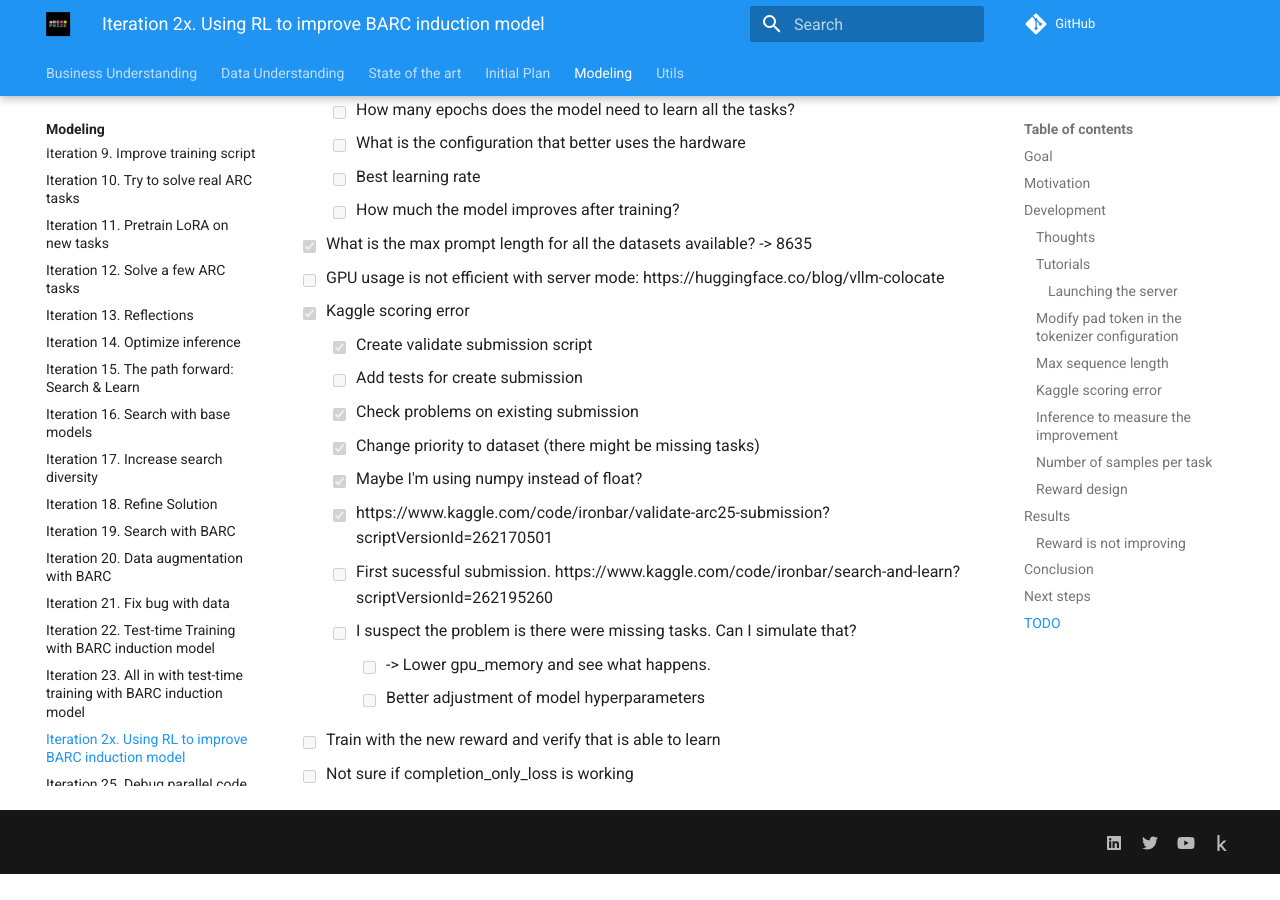
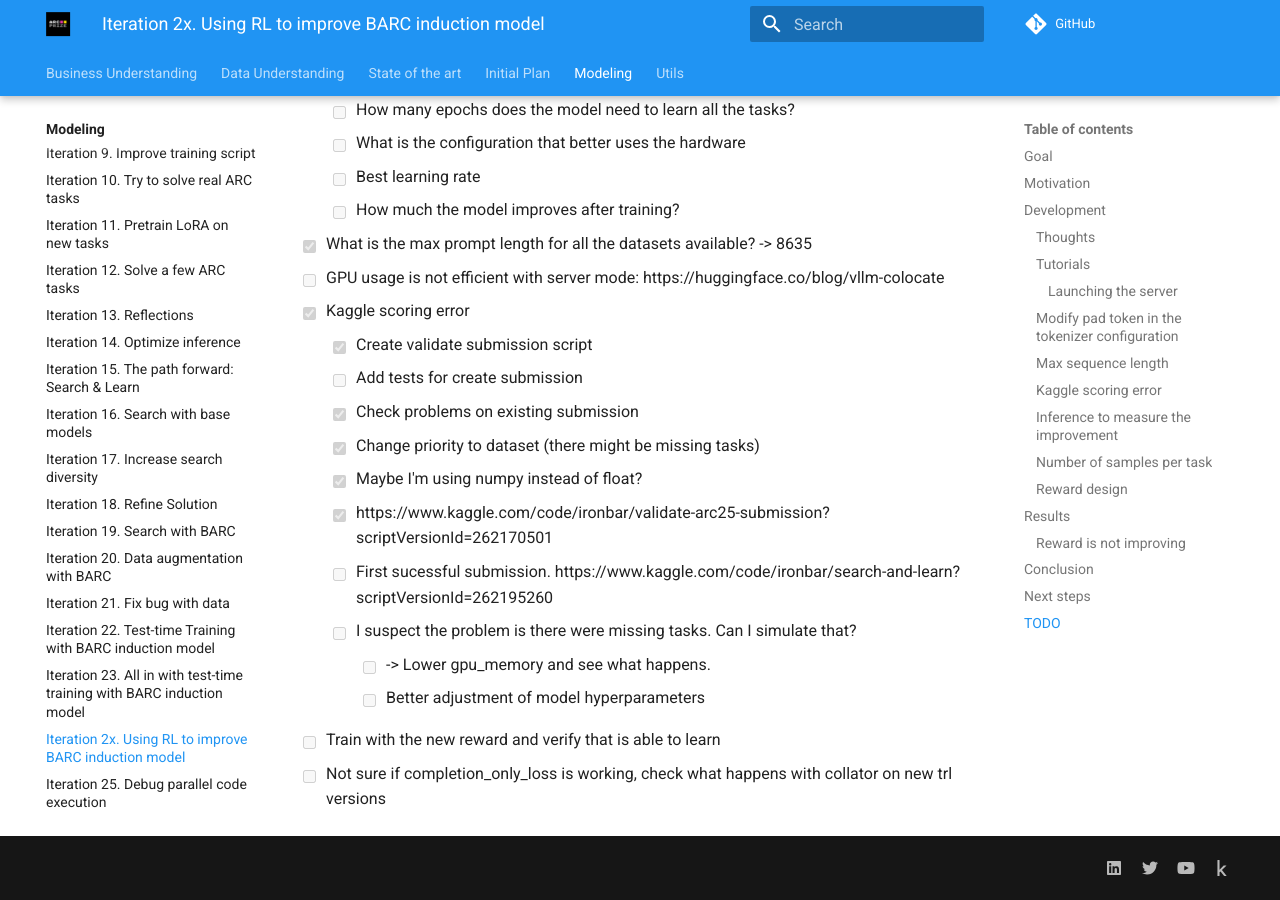
Before and after one commit to ironbar/arc25, an MkDocs documentation site: the page built from docs/modeling/Iteration_24_RL_BARC.md, in a window 1280 px wide and 900 px high, scrolled down 6007 px. Built offline with MkDocs 1.6.1 and Material for MkDocs 9.7.7, drawn with Linux system fonts in a browser that asks for light colours; comment, search, counter and statistics services are not loaded; before the commit the page ends 6881 px from its top, so only the background shows below that.

Commit message:
updated todo

```diff
--- a/docs/modeling/Iteration_24_RL_BARC.md
+++ b/docs/modeling/Iteration_24_RL_BARC.md
@@ -225,4 +225,4 @@
     - [ ] -> Lower gpu_memory and see what happens.
     - [ ] Better adjustment of model hyperparameters
 - [ ] Train with the new reward and verify that is able to learn
-- [ ] Not sure if completion_only_loss is working
+- [ ] Not sure if completion_only_loss is working, check what happens with collator on new trl versions
```
